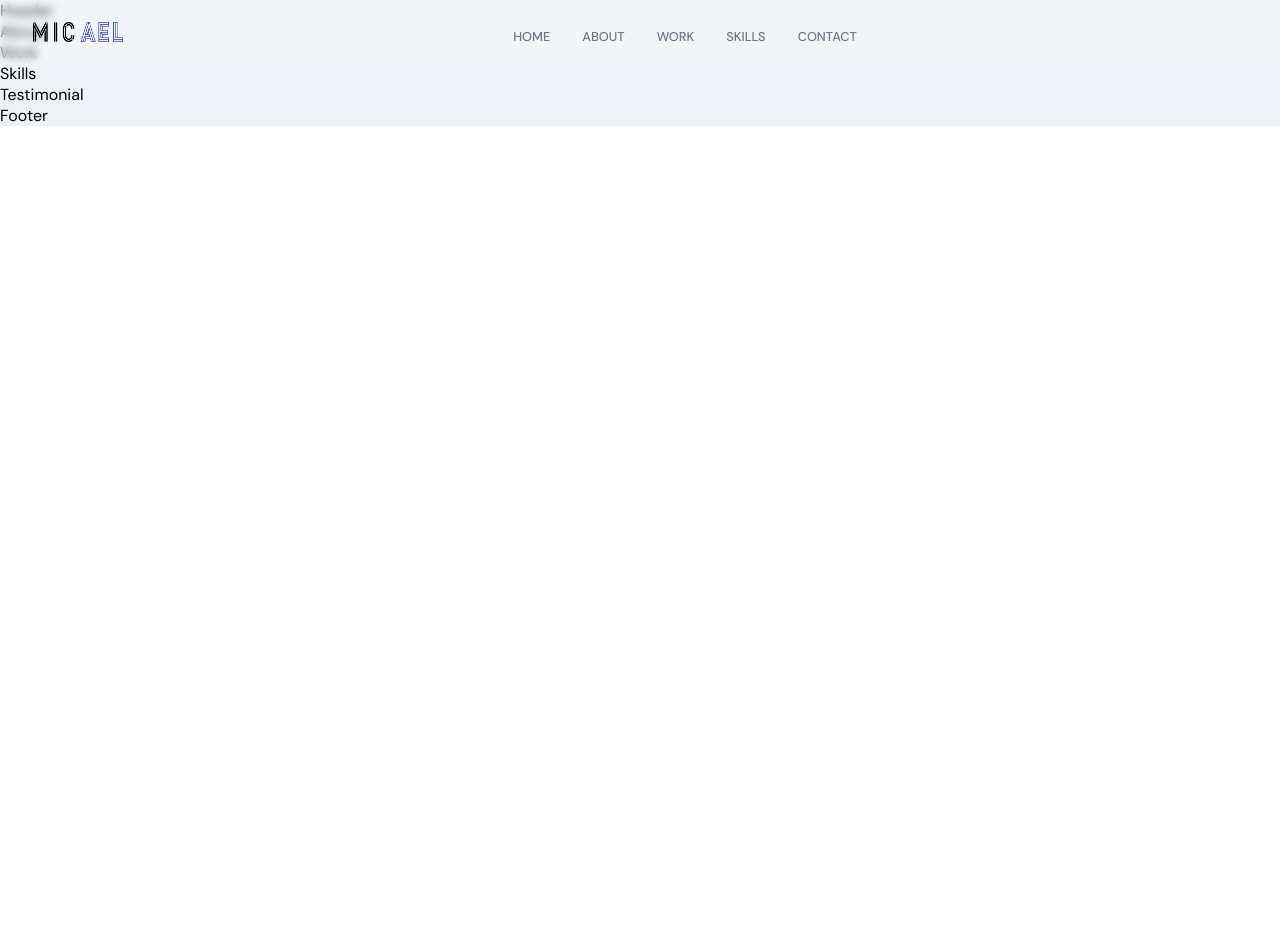
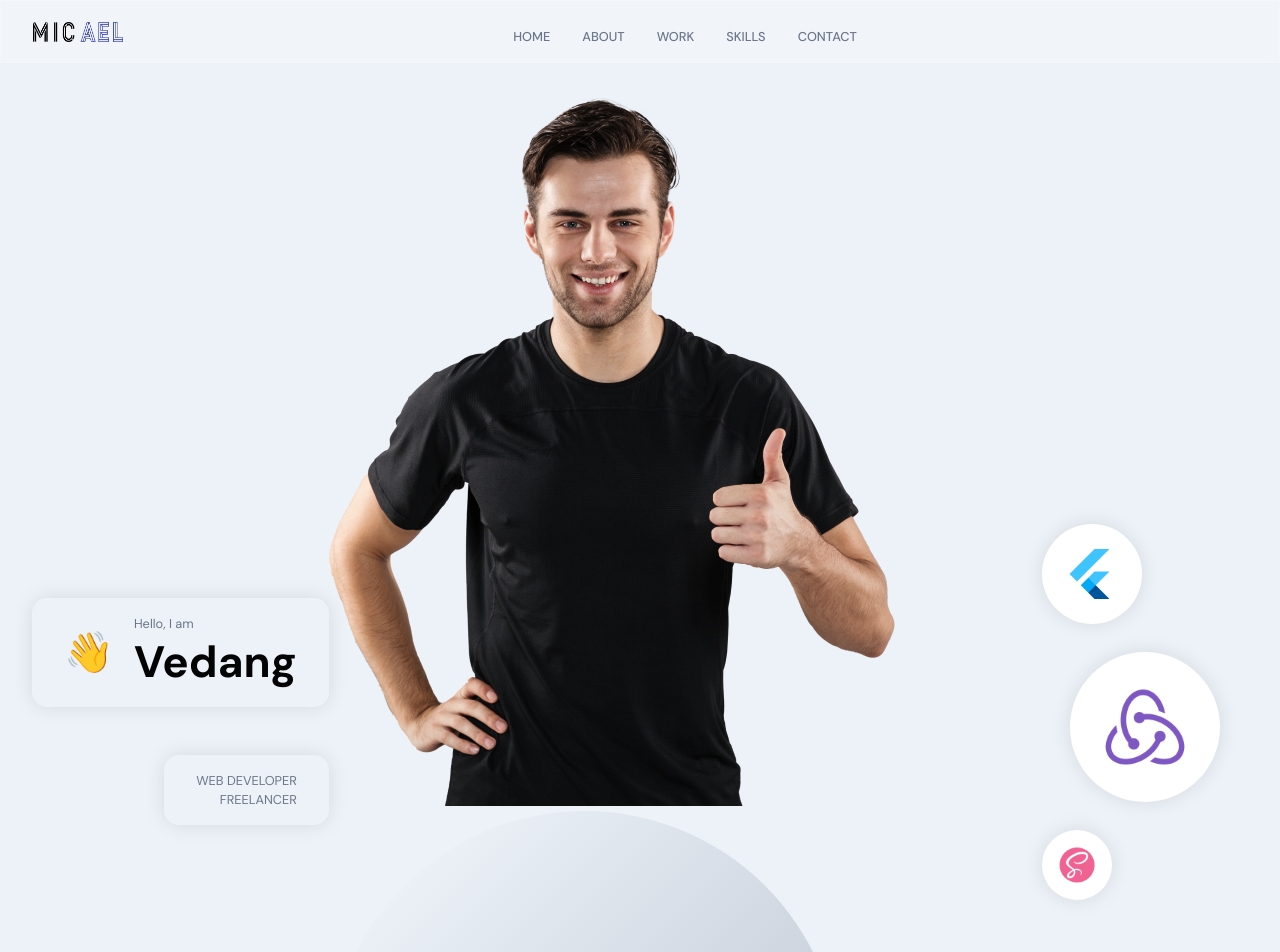
Before and after one commit to vedang685/Portfolio, a React (Create React App) app in the folder frontend/: page / in a window 1280 px wide. Shown: the top 952 px of the page. Before the commit the page ends 800 px from the top, so only its background shows below. Built offline with nearby package versions, Linux system fonts and the light colour scheme.

Commit message:
Header commit

```diff
--- a/frontend/src/container/Header/Header.jsx
+++ b/frontend/src/container/Header/Header.jsx
@@ -1,9 +1,69 @@
 import React from 'react'
 import './Header.scss'
+import {motion} from 'framer-motion'
+import {images} from '../../constants'
+
+const scaleVariants = {
+  whileInView:{
+    scale: [0,1],
+    opacity: [0,1],
+    transition: {
+      duration: 1,
+      ease: 'easeInOut'
+    }
+  }
+}
 
 const Header = () => {
   return (
-    <div>Header</div>
+    <div id='home' className='app__header app__flex'>
+      <motion.div
+      whileInView={{x:[-100,0], opacity:[0,1]}}
+      transition={{duration:0.7}}
+      className='app__header-info'
+      >
+        <div className='app__header-badge'>
+          <div className="badge-cmp app__flex">
+            <span>👋</span>
+            <div style={{marginLeft:20}}>
+              <p className='p-text'>Hello, I am</p>
+              <h1 className='head-text'>Vedang</h1>
+            </div>
+          </div>
+          <div className='tag-cmp app__flex'>
+            <p className='p-text'>Web Developer</p>
+            <p className='p-text'>Freelancer</p>
+          </div>
+        </div>
+      </motion.div>
+
+      <motion.div
+        whileInView={{opacity:[0,1]}}
+        transition={{duration: 0.5, delayChildren: 0.5}}
+        className='app__header-img'
+      >
+        <img src={images.profile} alt='profile_bg'/>
+        <motion.img
+          whileInView={{scale:[0,1]}}
+          transition={{duration: 1, ease: 'easeInOut'}}
+          src={images.circle}
+          alt='profile_circle'
+          className='overlay_circle'
+        />
+      </motion.div>
+
+      <motion.div
+        variant = {scaleVariants}
+        whileInView={scaleVariants.whileInView}
+        className='app__header-circles'
+      >
+        {[images.flutter, images.redux, images.sass].map((circle, index)=>(
+          <div className='circle-cmp app__flex' key = {`circle-${index}`}>
+            <img src={circle} alt='circle'/>
+          </div>
+        ))}
+      </motion.div>
+    </div>
   )
 }
 
--- a/frontend/src/container/Header/Header.scss
+++ b/frontend/src/container/Header/Header.scss
@@ -0,0 +1,150 @@
+#home{
+    position:relative;
+    background: url('../../assets/bgIMG.png');
+    background-size: cover;
+    background-repeat: repeat;
+    background-position: center;
+
+    .app_wrapper{
+        padding: 0;
+
+        .copyright{
+            display: none;
+        }
+    }
+}
+
+.app__header{
+    flex: 1;
+    width: 100%;
+    height: 100%;
+    flex-direction: row;
+    padding: 6rem 2rem 0;
+
+    @media screen and (min-width:2000px) {
+        padding-top: 8rem;
+    }
+    @media screen and (max-width:1200px) {
+        flex-direction: column;
+    }
+    @media screen and (max-width:450px) {
+        padding: 6rem 1rem 2rem;
+    }
+}
+
+.app__header-info{
+    flex:0.65;
+    display: flex;
+    flex-direction: column;
+    justify-content: flex-start;
+    align-items: flex-start;
+    height: 100%;
+
+    @media screen and (max-width: 2000px){
+        width:100%;
+        margin-right: 0rem;
+    }
+}
+
+.app__header-badge{
+    width: 100%;
+    display: flex;
+    justify-content: flex-end;
+    align-items: flex-end;
+    flex-direction: column;
+
+    .badge-cmp, .tag-cmp{
+        padding: 1rem 2rem;
+        border: var(--white-color);
+        border-radius: 15px;
+        flex-direction: row;
+        width: auto;
+
+        box-shadow: 0 0 20px rgba(0,0,0,0.1);
+    }
+    .tag-cmp{
+        flex-direction: column;
+        margin-top: 3rem;
+
+        p{
+            width: 100%;
+            text-transform: uppercase;
+            text-align: right;
+        }
+    }
+    span{
+        font-size: 2.5rem;
+
+        @media screen and (min-width:2000px){
+            font-size: 5rem;
+        }
+    }
+
+    @media screen and (max-width:1200px) {
+        justify-content: flex-start;
+        align-items: flex-start;
+    }
+}
+
+.app__header-circles{
+    flex: 0.75;
+    display: flex;
+    flex-direction: column;
+    justify-content: space-evenly;
+    align-items: flex-start;
+    height: 100%;
+    margin-left: 1rem;
+
+    div{
+        width: 100px;
+        height: 100px;
+        border-radius: 50%;
+        background: var(--white-color);
+        box-shadow: 0 0 20px rgba(0,0,0,0.1);
+
+        img{
+            width: 60%;
+            height: 60%;
+        }
+    }
+    div:nth-child(1){
+        width: 100px;
+        height: 100px;
+    }
+    div:nth-child(2){
+        margin:1.75rem;
+        width: 150px;
+        height: 150px;
+    }
+    div:nth-child(3){
+        width: 70px;
+        height: 70px;
+    }
+
+    @media screen and (min-width:2000px){
+        div:nth-child(1){
+            width: 400px;
+            height: 400px;
+        }
+        div:nth-child(2){
+            margin:1.75rem;
+            width: 170px;
+            height: 170px;
+        }
+        div:nth-child(3){
+            width: 200px;
+            height: 200px;
+        }
+    }
+
+    @media screen and (max-width:1200px) {
+        width: 100%;
+        flex-direction: row;
+        flex-wrap: wrap;
+        margin-left: 0;
+
+        div {
+            margin: 1rem;
+        }
+    }
+}
```
